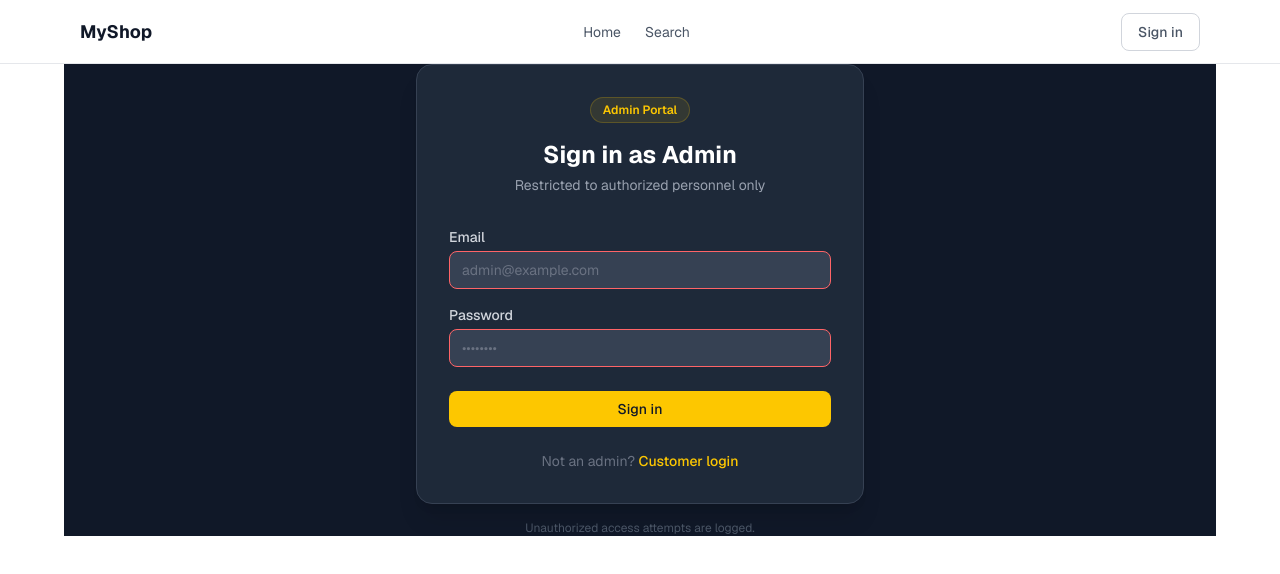
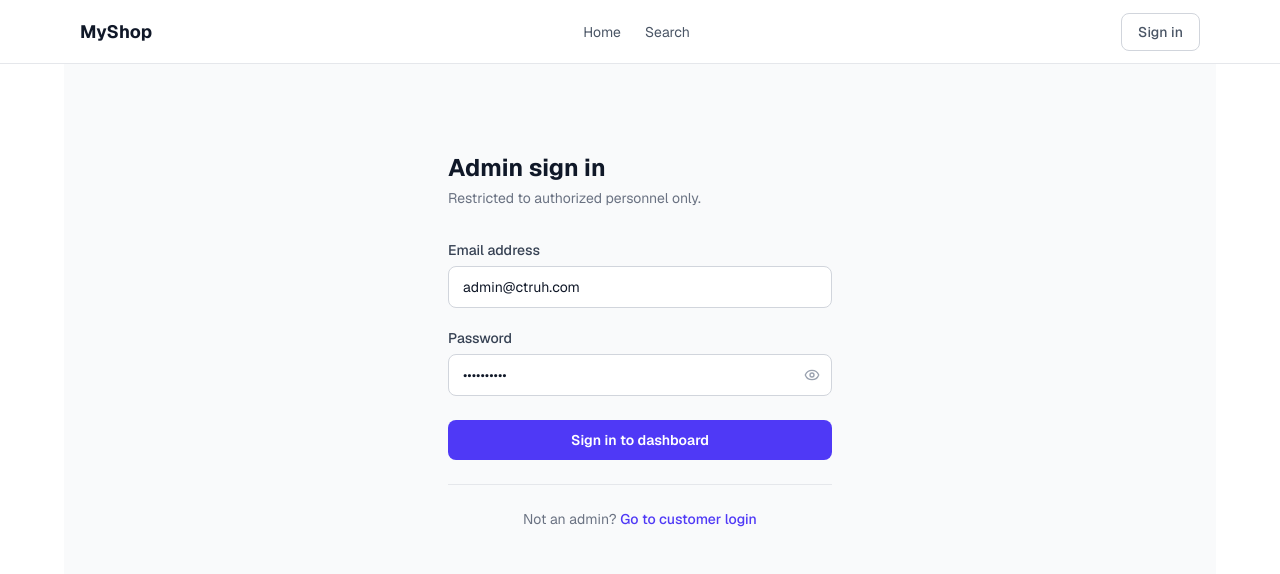
Before and after one commit to sujitroy7/Ctruh-assessment, a Next.js app in the folder client/: page /admin/login in a window 1280 px wide. Shown: the top 574 px of the page. Built offline with nearby package versions, Linux system fonts and the light colour scheme; no server answers.

Commit message:
Refactor login UI and functionality

```diff
--- a/client/app/admin/login/page.tsx
+++ b/client/app/admin/login/page.tsx
@@ -4,8 +4,7 @@ import { signIn } from "next-auth/react";
 import { useRouter, useSearchParams } from "next/navigation";
 import { useState } from "react";
 import Link from "next/link";
-import Input from "@/components/ui/Input";
-import Button from "@/components/ui/Button";
+import { XCircle, Eye, EyeOff, Loader2 } from "lucide-react";
 
 interface FormErrors {
   email?: string;
@@ -17,13 +16,12 @@ export default function AdminLoginPage() {
   const router = useRouter();
   const searchParams = useSearchParams();
 
-  // If admin was trying to reach a specific admin page, go back there
   const callbackUrl = searchParams.get("callbackUrl") || "/admin/dashboard";
 
   const [loading, setLoading] = useState(false);
   const [errors, setErrors] = useState<FormErrors>({});
+  const [showPassword, setShowPassword] = useState(false);
 
-  // ── Validation ──────────────────────────────────────────────────────────
   function validate(email: string, password: string): FormErrors {
     const errs: FormErrors = {};
     if (!email) errs.email = "Email is required";
@@ -33,7 +31,6 @@ export default function AdminLoginPage() {
     return errs;
   }
 
-  // ── Submit ──────────────────────────────────────────────────────────────
   async function handleSubmit(e: React.FormEvent<HTMLFormElement>) {
     e.preventDefault();
     setErrors({});
@@ -54,7 +51,7 @@ export default function AdminLoginPage() {
       const result = await signIn("credentials", {
         email,
         password,
-        role: "owner", // 👈 silently sent — user never sees this
+        role: "owner",
         redirect: false,
       });
 
@@ -65,15 +62,10 @@ export default function AdminLoginPage() {
         return;
       }
 
-      // Extra safety check — verify backend actually returned owner role.
-      // getSession() triggers jwt() → session() callbacks and returns
-      // the fresh session with role populated.
       const { getSession } = await import("next-auth/react");
       const session = await getSession();
 
       if (session?.user?.role !== "owner") {
-        // Backend returned a non-owner role despite us requesting owner.
-        // Sign them out immediately and show an error.
         const { signOut } = await import("next-auth/react");
         await signOut({ redirect: false });
         setErrors({
@@ -90,132 +82,131 @@ export default function AdminLoginPage() {
   }
 
   return (
-    <div className="bg-gray-900 flex items-center justify-center px-4">
-      <div className="w-full max-w-md">
-        {/* Card — dark theme to visually distinguish from customer login */}
-        <div className="bg-gray-800 rounded-2xl shadow-xl border border-gray-700 p-8">
-          {/* Header */}
-          <div className="mb-8 text-center">
-            {/* Admin badge */}
-            <span
-              className="inline-block px-3 py-1 rounded-full text-xs font-semibold
-                             bg-yellow-400/10 text-yellow-400 border border-yellow-400/20 mb-4"
-            >
-              Admin Portal
-            </span>
-            <h1 className="text-2xl font-bold text-white">Sign in as Admin</h1>
-            <p className="text-sm text-gray-400 mt-1">
-              Restricted to authorized personnel only
+    <div className="min-h-full bg-gray-50 flex">
+      <div className="flex-1 flex  justify-center px-6 py-12 mt-10">
+        <div className="w-full max-w-sm">
+          {/* Heading */}
+          <div className="mb-8">
+            <h1 className="text-2xl font-bold text-gray-900">Admin sign in</h1>
+            <p className="text-sm text-gray-500 mt-1">
+              Restricted to authorized personnel only.
             </p>
           </div>
 
-          {/* General error banner */}
+          {/* Error banner */}
           {errors.general && (
-            <div className="mb-4 px-4 py-3 rounded-lg bg-red-500/10 border border-red-500/20">
-              <p className="text-sm text-red-400">{errors.general}</p>
+            <div className="mb-5 flex items-start gap-3 px-4 py-3 rounded-lg bg-red-50 border border-red-200">
+              <XCircle className="w-4 h-4 text-red-500 mt-0.5 shrink-0" />
+              <p className="text-sm text-red-600">{errors.general}</p>
             </div>
           )}
 
           {/* Form */}
-          <form
-            onSubmit={handleSubmit}
-            className="flex flex-col gap-4"
-            noValidate
+          <form onSubmit={handleSubmit} className="space-y-5" noValidate>
+            {/* Email */}
+            <div>
+              <label
+                htmlFor="email"
+                className="block text-sm font-medium text-gray-700 mb-1.5"
               >
-            <div className="flex flex-col gap-1 w-full">
-              <label className="text-sm font-medium text-gray-300">Email</label>
+                Email address
+              </label>
               <input
+                id="email"
                 name="email"
                 type="email"
-                placeholder="admin@example.com"
-                autoComplete="email"
-                className="w-full px-3 py-2 rounded-lg text-sm outline-none transition-colors
-                           bg-gray-700 border border-gray-600 text-white
-                           placeholder:text-gray-500
-                           focus:border-yellow-400
-                           aria-[invalid]:border-red-400"
+                placeholder="admin@yourstore.com"
+                defaultValue="admin@ctruh.com"
+                autoComplete="off"
                 aria-invalid={!!errors.email}
+                className={`w-full px-3.5 py-2.5 rounded-lg text-sm border outline-none transition-colors bg-white text-gray-900 placeholder:text-gray-400
+                  ${
+                    errors.email
+                      ? "border-red-400 focus:border-red-500 focus:ring-2 focus:ring-red-100"
+                      : "border-gray-300 focus:border-indigo-500 focus:ring-2 focus:ring-indigo-100"
+                  }`}
               />
               {errors.email && (
-                <p className="text-xs text-red-400">{errors.email}</p>
+                <p className="mt-1.5 text-xs text-red-500">{errors.email}</p>
               )}
             </div>
 
-            <div className="flex flex-col gap-1 w-full">
-              <label className="text-sm font-medium text-gray-300">
+            {/* Password */}
+            <div>
+              <label
+                htmlFor="password"
+                className="block text-sm font-medium text-gray-700 mb-1.5"
+              >
                 Password
               </label>
+              <div className="relative">
                 <input
+                  id="password"
                   name="password"
-                type="password"
+                  type={showPassword ? "text" : "password"}
                   placeholder="••••••••"
-                autoComplete="current-password"
-                className="w-full px-3 py-2 rounded-lg text-sm outline-none transition-colors
-                           bg-gray-700 border border-gray-600 text-white
-                           placeholder:text-gray-500
-                           focus:border-yellow-400
-                           aria-[invalid]:border-red-400"
+                  defaultValue="Admin@1234"
+                  autoComplete="off"
                   aria-invalid={!!errors.password}
+                  className={`w-full px-3.5 py-2.5 pr-10 rounded-lg text-sm border outline-none transition-colors bg-white text-gray-900 placeholder:text-gray-400
+                    ${
+                      errors.password
+                        ? "border-red-400 focus:border-red-500 focus:ring-2 focus:ring-red-100"
+                        : "border-gray-300 focus:border-indigo-500 focus:ring-2 focus:ring-indigo-100"
+                    }`}
                 />
+                <button
+                  type="button"
+                  onClick={() => setShowPassword((v) => !v)}
+                  className="absolute right-3 top-1/2 -translate-y-1/2 text-gray-400 hover:text-gray-600 transition-colors"
+                  tabIndex={-1}
+                  aria-label={showPassword ? "Hide password" : "Show password"}
+                >
+                  {showPassword ? (
+                    <EyeOff className="w-4 h-4" />
+                  ) : (
+                    <Eye className="w-4 h-4" />
+                  )}
+                </button>
+              </div>
               {errors.password && (
-                <p className="text-xs text-red-400">{errors.password}</p>
+                <p className="mt-1.5 text-xs text-red-500">{errors.password}</p>
               )}
             </div>
 
+            {/* Submit */}
             <button
               type="submit"
               disabled={loading}
-              className="w-full mt-2 px-4 py-2 rounded-lg text-sm font-medium
-                         transition-all duration-150
-                         bg-yellow-400 text-gray-900
-                         hover:bg-yellow-300 active:bg-yellow-500
-                         disabled:opacity-50 disabled:cursor-not-allowed"
+              className="w-full mt-1 py-2.5 px-4 rounded-lg text-sm font-semibold transition-all duration-150
+                         bg-indigo-600 text-white hover:bg-indigo-700 active:bg-indigo-800
+                         disabled:opacity-60 disabled:cursor-not-allowed
+                         focus:outline-none focus:ring-2 focus:ring-indigo-500 focus:ring-offset-2"
             >
               {loading ? (
                 <span className="flex items-center justify-center gap-2">
-                  <svg
-                    className="animate-spin h-4 w-4"
-                    viewBox="0 0 24 24"
-                    fill="none"
-                  >
-                    <circle
-                      className="opacity-25"
-                      cx="12"
-                      cy="12"
-                      r="10"
-                      stroke="currentColor"
-                      strokeWidth="4"
-                    />
-                    <path
-                      className="opacity-75"
-                      fill="currentColor"
-                      d="M4 12a8 8 0 018-8v4l3-3-3-3v4a8 8 0 00-8 8h4z"
-                    />
-                  </svg>
-                  Verifying...
+                  <Loader2 className="animate-spin h-4 w-4" />
+                  Signing in…
                 </span>
               ) : (
-                "Sign in"
+                "Sign in to dashboard"
               )}
             </button>
           </form>
 
-          {/* Footer */}
-          <p className="text-center text-sm text-gray-500 mt-6">
+          {/* Divider + footer link */}
+          <div className="mt-6 pt-6 border-t border-gray-200 text-center">
+            <p className="text-sm text-gray-500">
               Not an admin?{" "}
               <Link
                 href="/login"
-              className="text-yellow-400 hover:underline font-medium"
+                className="text-indigo-600 font-medium hover:underline"
               >
-              Customer login
+                Go to customer login
               </Link>
             </p>
           </div>
-
-        {/* Bottom note */}
-        <p className="text-center text-xs text-gray-600 mt-4">
-          Unauthorized access attempts are logged.
-        </p>
+        </div>
       </div>
     </div>
   );
--- a/client/app/login/page.tsx
+++ b/client/app/login/page.tsx
@@ -4,8 +4,7 @@ import { signIn } from "next-auth/react";
 import { useRouter, useSearchParams } from "next/navigation";
 import { useState } from "react";
 import Link from "next/link";
-import Input from "@/components/ui/Input";
-import Button from "@/components/ui/Button";
+import { XCircle, Eye, EyeOff, Loader2 } from "lucide-react";
 
 interface FormErrors {
   email?: string;
@@ -17,13 +16,12 @@ export default function CustomerLoginPage() {
   const router = useRouter();
   const searchParams = useSearchParams();
 
-  // After login, go back to where they were trying to go
   const callbackUrl = searchParams.get("callbackUrl") || "/";
 
   const [loading, setLoading] = useState(false);
   const [errors, setErrors] = useState<FormErrors>({});
+  const [showPassword, setShowPassword] = useState(false);
 
-  // ── Validation ─────────────────────────────────────────────────────────
   function validate(email: string, password: string): FormErrors {
     const errs: FormErrors = {};
     if (!email) errs.email = "Email is required";
@@ -33,7 +31,6 @@ export default function CustomerLoginPage() {
     return errs;
   }
 
-  // ── Submit ──────────────────────────────────────────────────────────────
   async function handleSubmit(e: React.FormEvent<HTMLFormElement>) {
     e.preventDefault();
     setErrors({});
@@ -42,7 +39,6 @@ export default function CustomerLoginPage() {
     const email = form.get("email") as string;
     const password = form.get("password") as string;
 
-    // Client-side validation first
     const validationErrors = validate(email, password);
     if (Object.keys(validationErrors).length > 0) {
       setErrors(validationErrors);
@@ -55,7 +51,6 @@ export default function CustomerLoginPage() {
       const result = await signIn("credentials", {
         email,
         password,
-        // no role → backend defaults to "customer"
         redirect: false,
       });
 
@@ -64,74 +59,137 @@ export default function CustomerLoginPage() {
         return;
       }
 
-      // success — go to callbackUrl or home
       router.push(callbackUrl);
-      router.refresh(); // force server components to re-render with new session
+      router.refresh();
     } finally {
       setLoading(false);
     }
   }
 
   return (
-    <div className="min-h-screen bg-gray-50 flex items-center justify-center px-4">
-      <div className="w-full max-w-md">
-        {/* Card */}
-        <div className="bg-white rounded-2xl shadow-sm border border-gray-200 p-8">
-          {/* Header */}
-          <div className="mb-8 text-center">
+    <div className="min-h-full bg-gray-50 flex">
+      <div className="flex-1 flex justify-center px-6 py-12 mt-10">
+        <div className="w-full max-w-sm">
+          {/* Heading */}
+          <div className="mb-8">
             <h1 className="text-2xl font-bold text-gray-900">Welcome back</h1>
             <p className="text-sm text-gray-500 mt-1">
-              Sign in to your account
+              Sign in to your account to continue shopping.
             </p>
           </div>
 
-          {/* General error banner */}
+          {/* Error banner */}
           {errors.general && (
-            <div className="mb-4 px-4 py-3 rounded-lg bg-red-50 border border-red-200">
+            <div className="mb-5 flex items-start gap-3 px-4 py-3 rounded-lg bg-red-50 border border-red-200">
+              <XCircle className="w-4 h-4 text-red-500 mt-0.5 shrink-0" />
               <p className="text-sm text-red-600">{errors.general}</p>
             </div>
           )}
 
           {/* Form */}
-          <form
-            onSubmit={handleSubmit}
-            className="flex flex-col gap-4"
-            noValidate
+          <form onSubmit={handleSubmit} className="space-y-5" noValidate>
+            {/* Email */}
+            <div>
+              <label
+                htmlFor="email"
+                className="block text-sm font-medium text-gray-700 mb-1.5"
               >
-            <Input
-              label="Email"
+                Email address
+              </label>
+              <input
+                id="email"
                 name="email"
                 type="email"
                 placeholder="you@example.com"
-              autoComplete="email"
-              error={errors.email}
+                defaultValue="bob@example.com"
+                autoComplete="off"
+                aria-invalid={!!errors.email}
+                className={`w-full px-3.5 py-2.5 rounded-lg text-sm border outline-none transition-colors bg-white text-gray-900 placeholder:text-gray-400
+                  ${
+                    errors.email
+                      ? "border-red-400 focus:border-red-500 focus:ring-2 focus:ring-red-100"
+                      : "border-gray-300 focus:border-indigo-500 focus:ring-2 focus:ring-indigo-100"
+                  }`}
               />
-            <Input
-              label="Password"
+              {errors.email && (
+                <p className="mt-1.5 text-xs text-red-500">{errors.email}</p>
+              )}
+            </div>
+
+            {/* Password */}
+            <div>
+              <label
+                htmlFor="password"
+                className="block text-sm font-medium text-gray-700 mb-1.5"
+              >
+                Password
+              </label>
+              <div className="relative">
+                <input
+                  id="password"
                   name="password"
-              type="password"
+                  type={showPassword ? "text" : "password"}
                   placeholder="••••••••"
-              autoComplete="current-password"
-              error={errors.password}
+                  defaultValue="Bob@1234"
+                  autoComplete="off"
+                  aria-invalid={!!errors.password}
+                  className={`w-full px-3.5 py-2.5 pr-10 rounded-lg text-sm border outline-none transition-colors bg-white text-gray-900 placeholder:text-gray-400
+                    ${
+                      errors.password
+                        ? "border-red-400 focus:border-red-500 focus:ring-2 focus:ring-red-100"
+                        : "border-gray-300 focus:border-indigo-500 focus:ring-2 focus:ring-indigo-100"
+                    }`}
                 />
+                <button
+                  type="button"
+                  onClick={() => setShowPassword((v) => !v)}
+                  className="absolute right-3 top-1/2 -translate-y-1/2 text-gray-400 hover:text-gray-600 transition-colors"
+                  tabIndex={-1}
+                  aria-label={showPassword ? "Hide password" : "Show password"}
+                >
+                  {showPassword ? (
+                    <EyeOff className="w-4 h-4" />
+                  ) : (
+                    <Eye className="w-4 h-4" />
+                  )}
+                </button>
+              </div>
+              {errors.password && (
+                <p className="mt-1.5 text-xs text-red-500">{errors.password}</p>
+              )}
+            </div>
 
-            <Button type="submit" fullWidth loading={loading} className="mt-2">
-              Sign in
-            </Button>
+            {/* Submit */}
+            <button
+              type="submit"
+              disabled={loading}
+              className="w-full mt-1 py-2.5 px-4 rounded-lg text-sm font-semibold transition-all duration-150
+                         bg-indigo-600 text-white hover:bg-indigo-700 active:bg-indigo-800
+                         disabled:opacity-60 disabled:cursor-not-allowed
+                         focus:outline-none focus:ring-2 focus:ring-indigo-500 focus:ring-offset-2"
+            >
+              {loading ? (
+                <span className="flex items-center justify-center gap-2">
+                  <Loader2 className="animate-spin h-4 w-4" />
+                  Signing in…
+                </span>
+              ) : (
+                "Sign in"
+              )}
+            </button>
           </form>
 
-          {/* Footer */}
-          <p className="text-center text-sm text-gray-500 mt-6">
-            Are you an admin?{" "}
-            <Link
-              href="/admin/login"
-              className="text-blue-600 hover:underline font-medium"
-            >
-              Sign in here
+          {/* Divider + footer links */}
+          <div className="mt-6 pt-6 border-t border-gray-200 space-y-2 text-center">
+            <p className="text-sm text-gray-500">
+              Don&apos;t have an account?{" "}
+              <Link href="/register" className="text-indigo-600 font-medium hover:underline">
+                Create one
               </Link>
             </p>
           </div>
         </div>
       </div>
+    </div>
   );
 }
```
Lines whose indentation alone changed are shown as unchanged.
